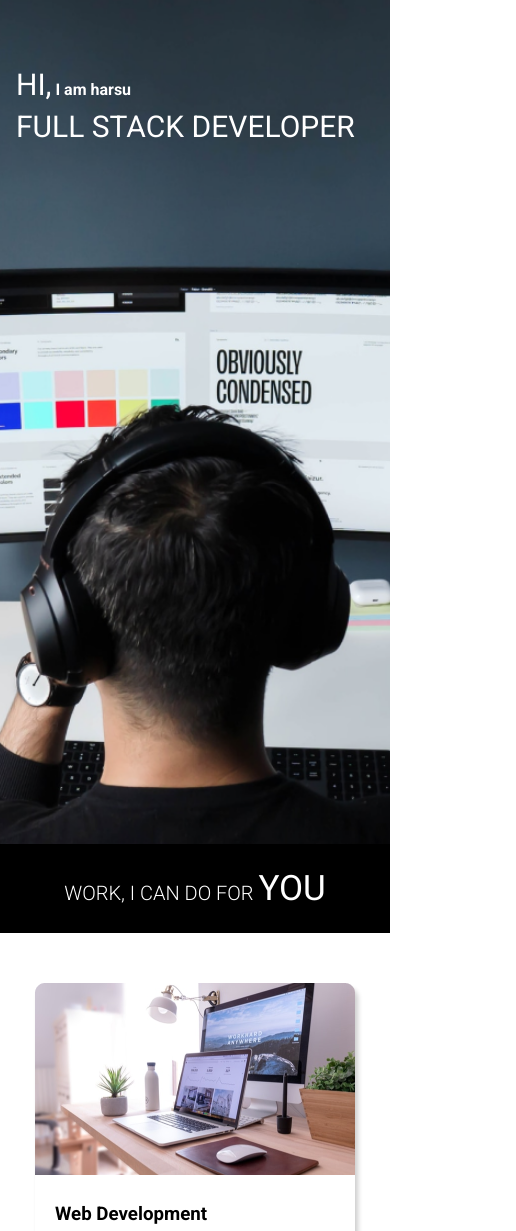
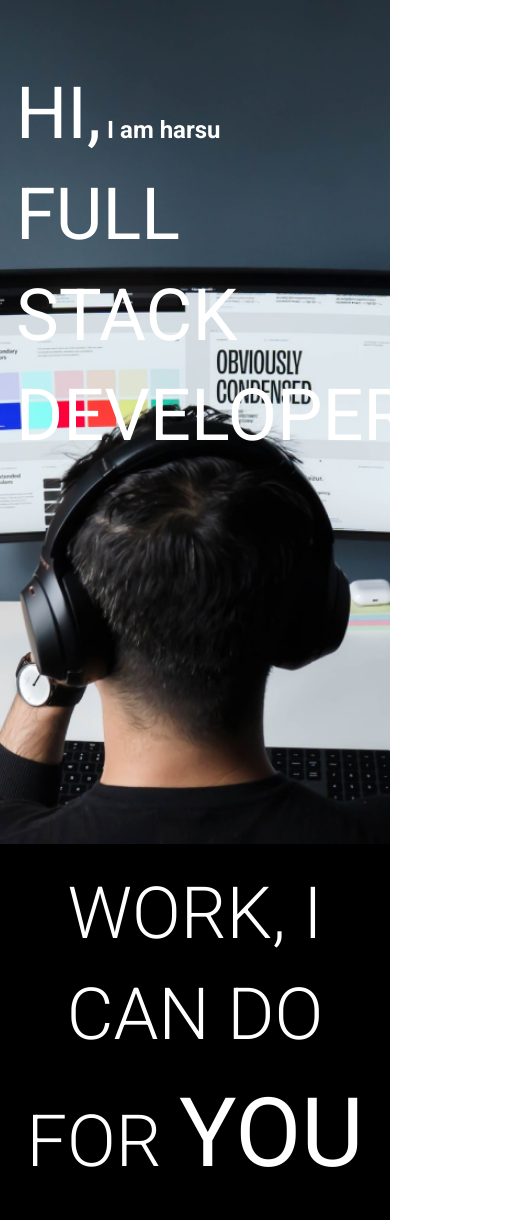
Before and after one commit to harshalvp/developer.2, a plain HTML site: page index.html in a window 390 px wide. Shown: the top 1231 px of the page, 516 px wide, since content can reach past the window. Drawn offline with Linux system fonts and the light colour scheme.

Commit message:
Update style.css

```diff
--- a/css/style.css
+++ b/css/style.css
@@ -102,31 +102,3 @@ footer{
     padding: 20px;
     color: white;
 }
-
-@media(max-width:450px) {
-    * {
-        margin: 0%;
-        padding: 0%;
-        box-sizing: border-box;
-    }
-
-    h2 {
-        font-size: 1.0em;
-    }
-
-    .lg_text {
-        font-size: 30px
-    }
-
-    .black_box h2 {
-        font-size: 20px;
-    }
-
-    .black_box h2 span {
-        font-size: 35px;
-    }
-
-    .bottom_section {
-        display: flow-root;
-    }
-}
```
